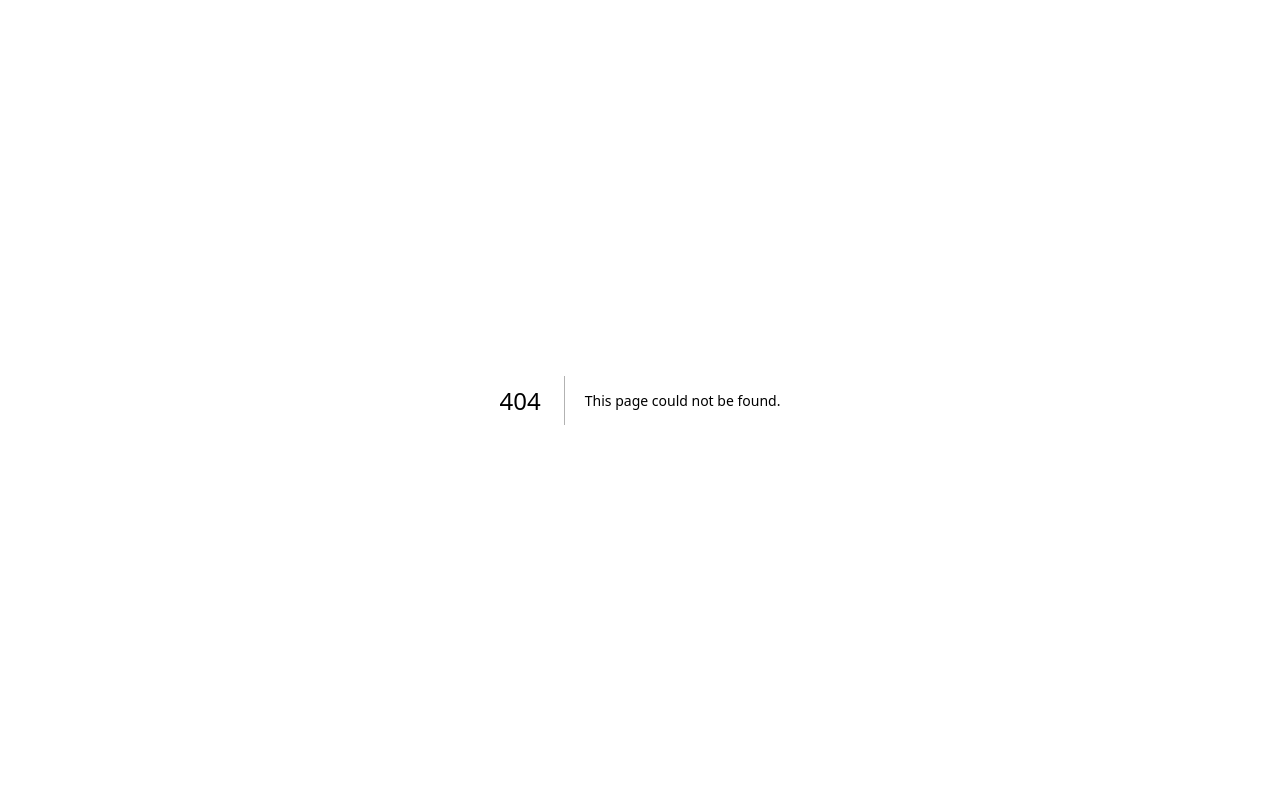
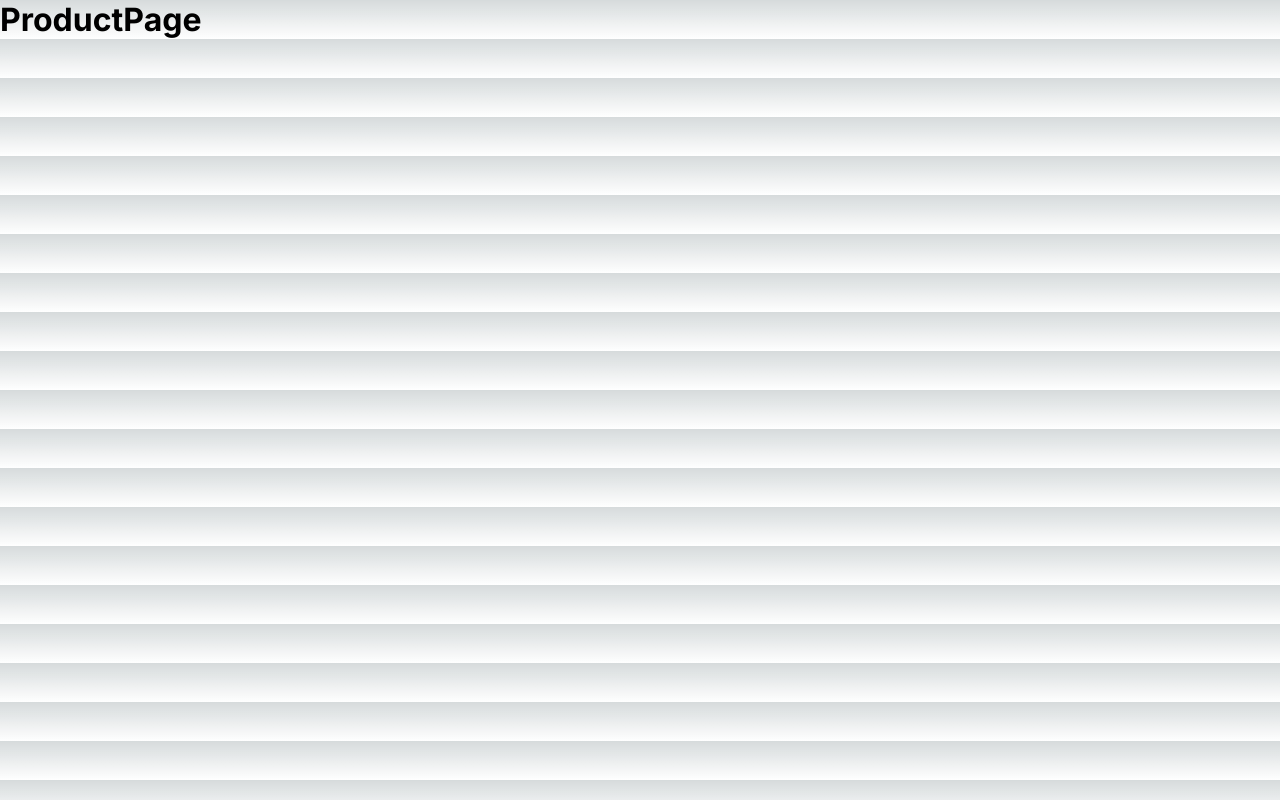
Before and after one commit to changmoolee/nextjs-test, a Next.js app: page /product in a window 1280 px wide. Before the commit this address had no page. Built offline with nearby package versions, Linux system fonts and the light colour scheme.

Commit message:
동적 라우팅

```diff
--- a/src/app/contact/page.tsx
+++ /dev/null
@@ -1,3 +0,0 @@
-export default function ContactPage() {
-  return <div>ContactPage!</div>;
-}
--- /dev/null
+++ b/src/app/product/page.tsx
@@ -0,0 +1,3 @@
+export default function ProductPage() {
+  return <h1>ProductPage</h1>;
+}
```
Also changed, not shown: src/app/product/[item]/page.tsx (added, +8 -0 lines).
